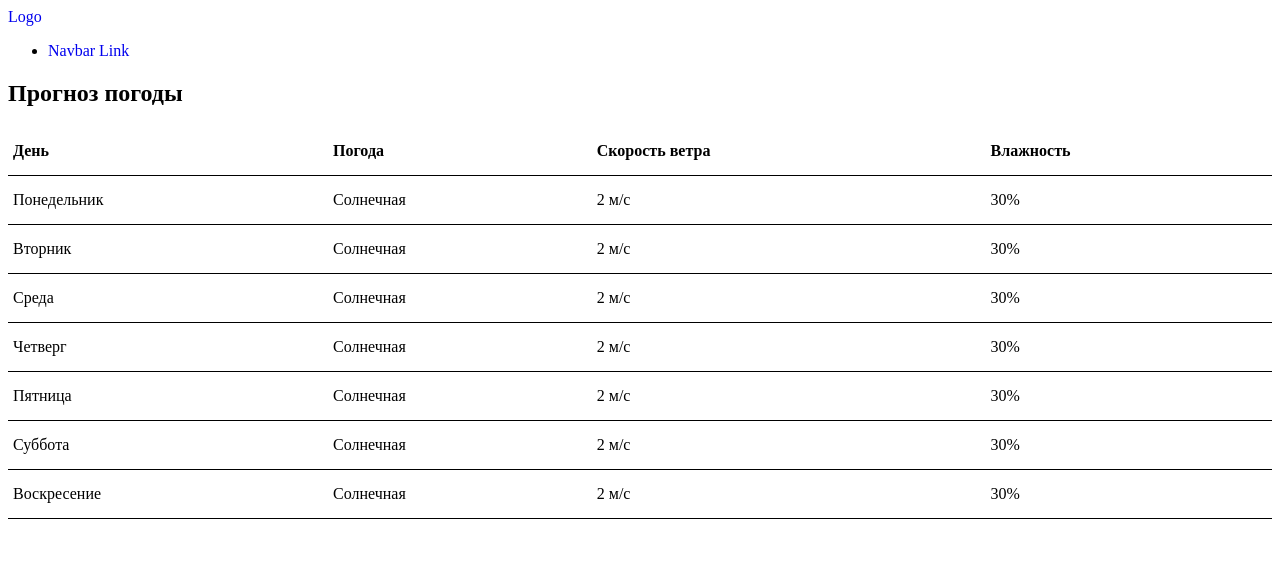
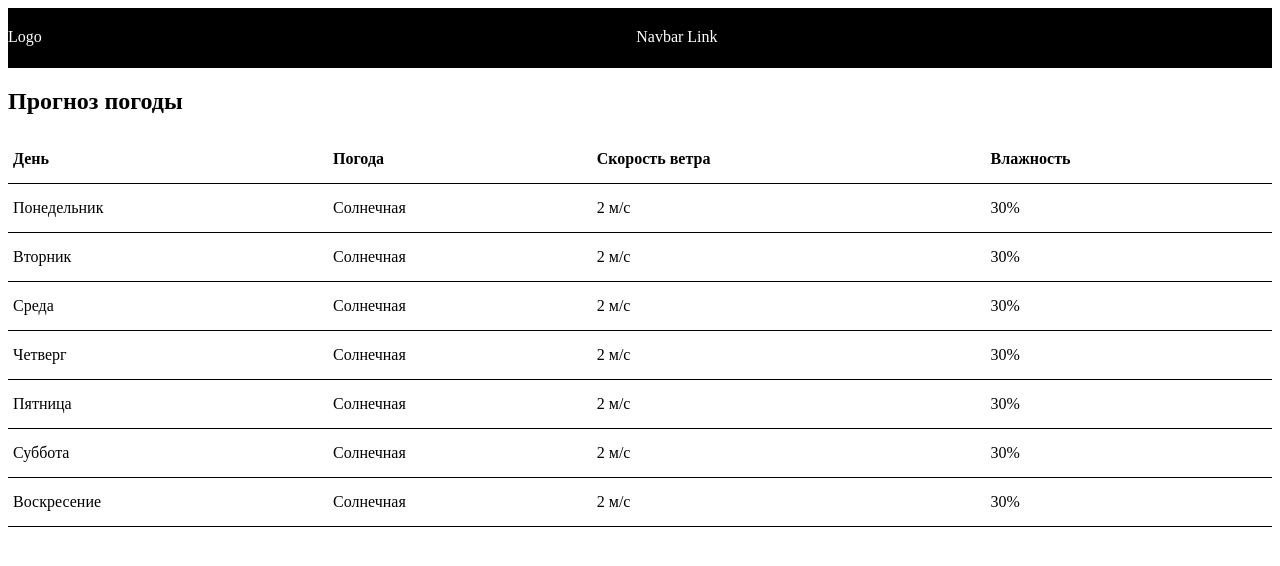
Before and after one commit to StrehaAleksandr/Weather, a plain HTML site: page list.html in a window 1280 px wide. Drawn offline with Linux system fonts and the light colour scheme.

Commit message:
начало собственной разметки и стилей

```diff
--- a/list.html
+++ b/list.html
@@ -10,7 +10,7 @@
     <header class="main-header">
         <nav class="main-navigation">
             <div class="main-navigation__wrapper container">
-                <a id="main-navigation__logo" href="#" class="brand-logo">Logo</a>
+                <a href="#" class="main-navigation__logo">Logo</a>
                 <ul class="main-navigation__navigation">
                     <li><a href="#">Navbar Link</a></li>
                 </ul>
--- a/style.css
+++ b/style.css
@@ -24,7 +24,29 @@ a {
     text-decoration: none;
 }
 
+.container {
+    display: flex;
+}
 
+.main-navigation {
+    background-color: #000000;
+    min-height: 60px;
+}
+
+.main-navigation__logo {
+    color: #ffffff;
+    margin-top: 20px;
+}
+
+.main-navigation__navigation {
+    list-style: none;
+    margin: 0 auto;
+    margin-top: 20px;
+}
+
+.main-navigation__navigation a {
+    color: #ffffff;
+}
 
 .weather__table {
 width: 100%;
```
Also changed, not shown: index.html (+27 -0 lines).
